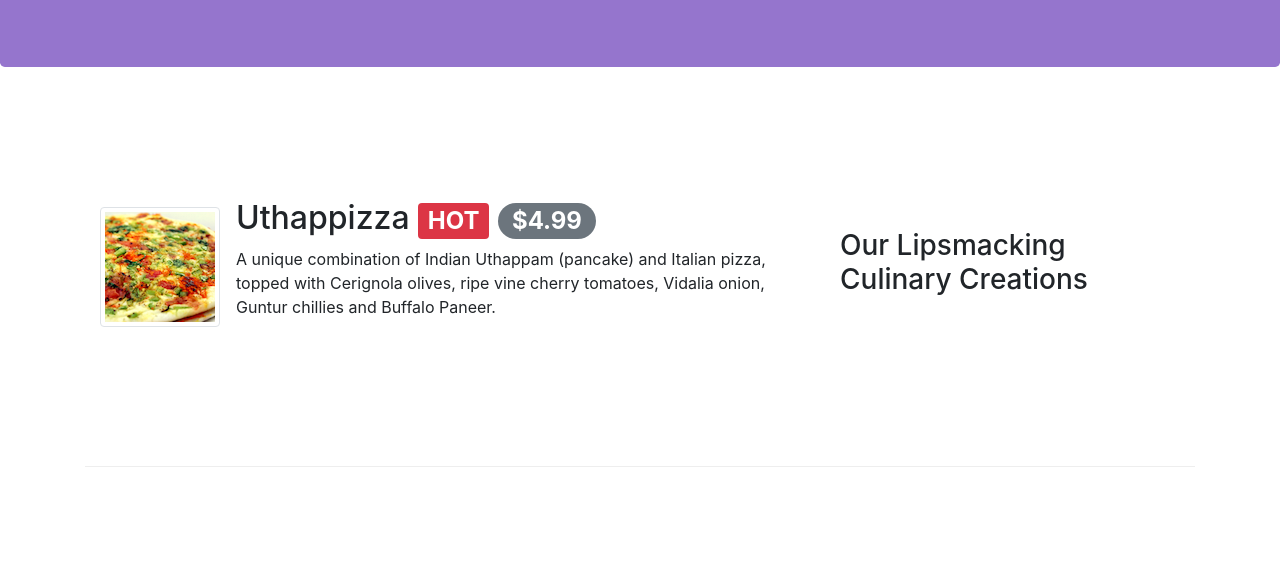
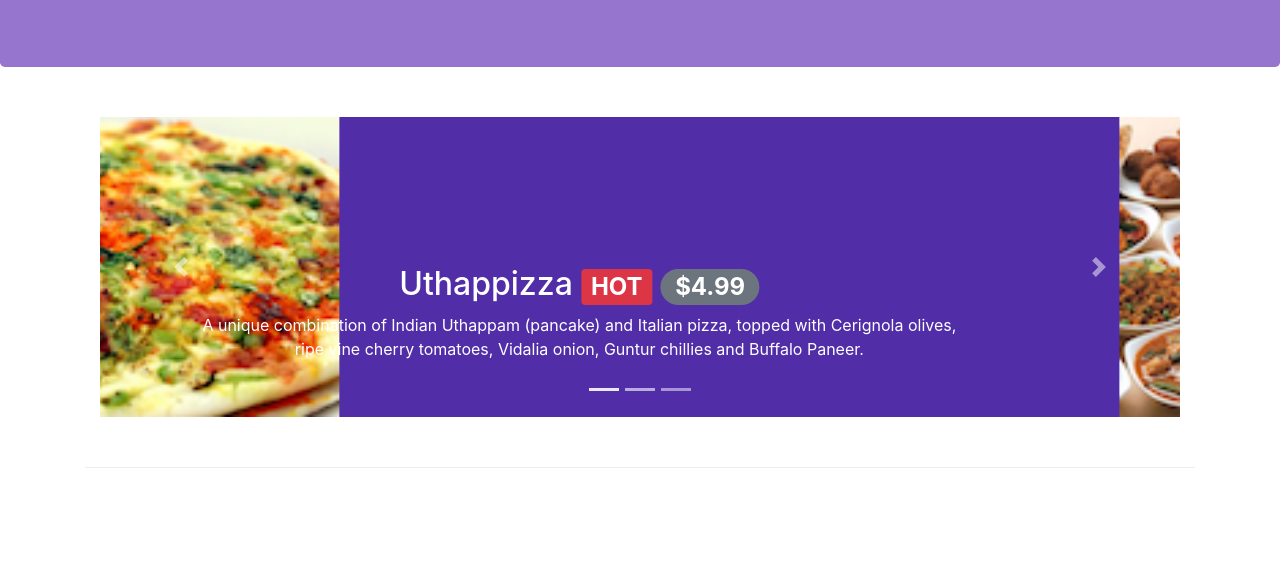
Before and after one commit to Priya15073/BootStrap4_Trial, a website: page index.html in a window 1280 px wide. Shown: the part 217-800 px from the top of the page. Drawn offline with nearby package versions, Linux system fonts and the light colour scheme.

Commit message:
Carousel

```diff
--- a/css/styles.css
+++ b/css/styles.css
@@ -41,3 +41,17 @@
     border-bottom: 1px solid #ddd;
     padding: 10px;
 }
+.carousel {
+    background:#512DA8;
+}
+
+.carousel-item {
+  height: 300px;
+}
+
+.carousel-item img {
+    position: absolute;
+    top: 0;
+    left: 0;
+    min-height: 300px;
+}
--- a/index.html
+++ b/index.html
@@ -95,6 +95,59 @@
     </header>
 
     <div class="container">
+      <div class="row row-content">
+        <div class="col">
+          <div id="mycarousel" class="carousel slide" data-ride="carousel">
+            <div class="carousel-inner" role="listbox">
+                      <div class="carousel-item active">
+                          <img class="d-block img-fluid"
+                              src="img/uthappizza.png" alt="Uthappizza">
+                          <div class="carousel-caption d-none d-md-block">
+                              <h2>Uthappizza <span class="badge badge-danger">HOT</span> <span class="badge badge-pill badge-secondary">$4.99</span></h2>
+                              <p class="d-none d-sm-block">A unique combination of Indian Uthappam (pancake) and
+                                  Italian pizza, topped with Cerignola olives, ripe vine
+                                  cherry tomatoes, Vidalia onion, Guntur chillies and
+                                  Buffalo Paneer.</p>
+                          </div>
+                      </div>
+                      <div class="carousel-item">
+                        <img class="d-block img-fluid"
+                            src="img/buffet.png" alt="Buffet">
+                        <div class="carousel-caption d-none d-md-block">
+                            <h2>Weekend Grand Buffets <span class="badge badge-danger">NEW</span></h2>
+                            <p class="d-none d-sm-block">Featuring mouthwatering combinations with a choice of five different salads,
+                              six enticing appetizers, six main entrees and five choicest desserts.
+                               Free flowing bubbly and soft drinks. All for just $19.99 per person. </p>
+                      </div>
+                    </div>
+                      <div class="carousel-item">
+                        <img class="d-block img-fluid"
+                            src="img/alberto.png" alt="Alberto Somayya">
+                        <div class="carousel-caption d-none d-md-block">
+                          <h2 >Alberto Somayya</h2>
+                          <h4>Executive Chef</h4>
+                          <p class="d-none d-sm-block">Award winning three-star Michelin chef with wide
+                              International experience having worked closely with
+                              whos-who in the culinary world, he specializes in
+                              creating mouthwatering Indo-Italian fusion experiences.
+                              </p>
+                      </div>
+                  </div>
+          </div>
+          <ol class="carousel-indicators">
+                        <li data-target="#mycarousel" data-slide-to="0" class="active"></li>
+                        <li data-target="#mycarousel" data-slide-to="1"></li>
+                        <li data-target="#mycarousel" data-slide-to="2"></li>
+          </ol>
+          <a class="carousel-control-prev" href="#mycarousel" role="button" data-slide="prev">
+                        <span class="carousel-control-prev-icon"></span>
+                    </a>
+                    <a class="carousel-control-next" href="#mycarousel" role="button" data-slide="next">
+                        <span class="carousel-control-next-icon"></span>
+                    </a>
+         </div>
+    </div>
+  </div>
         <div class="row row-content align-items-center">
             <div class="col-12 col-sm-4  order-sm-last col-md-4">
                 <h3>Our Lipsmacking Culinary Creations</h3>
```
